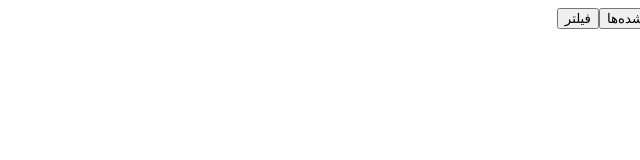
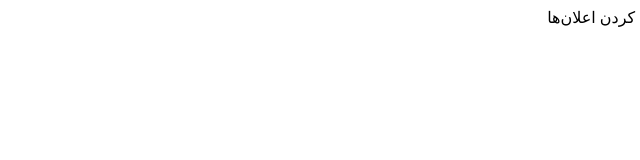
Before and after one commit to bardia-asd/kanban-app, a React (Vite) app: page / in a window 1280 px wide. Shown: the top 160 px of the page, without its empty margins (640-1280 px from the left). Built offline with nearby package versions, Linux system fonts and the light colour scheme; the HTML template or start-up script is replaced by a standard one.

Commit message:
feat(ui): add reusable Switch component

```diff
--- a/package.json
+++ b/package.json
@@ -19,6 +19,7 @@
     "@radix-ui/react-progress": "^1.1.16",
     "@radix-ui/react-select": "^2.3.7",
     "@radix-ui/react-slot": "^1.3.3",
+    "@radix-ui/react-switch": "^1.3.7",
     "@radix-ui/react-tabs": "^1.1.21",
     "@radix-ui/react-toggle": "^1.1.18",
     "@radix-ui/react-tooltip": "^1.2.16",
--- a/src/App.jsx
+++ b/src/App.jsx
@@ -1,15 +1,16 @@
 import { useState } from "react";
 import { Button } from "./components/ui/button";
-import {Toggle} from "./components/ui/toggle";
+import { Switch } from "./components/ui/switch";
+import { Label } from "./components/ui/label";
 
 const App = () => {
     const [activeTab, setActiveTab] = useState("board");
 
     return (
-        <div className="flex items-center gap-2 p-4">
-            <Toggle>نمایش تکمیل‌شده‌ها</Toggle>
+        <div className="flex items-center gap-3 p-4">
+            <Switch id="notifications" />
 
-            <Toggle variant="outline">فیلتر</Toggle>
+            <Label htmlFor="notifications">فعال کردن اعلان‌ها</Label>
         </div>
     );
 };
--- /dev/null
+++ b/src/components/ui/switch/Switch.jsx
@@ -0,0 +1,63 @@
+import { forwardRef } from "react";
+import PropTypes from "prop-types";
+import * as SwitchPrimitives from "@radix-ui/react-switch";
+import { cn } from "@/utils/utils";
+
+/**
+ * A reusable switch component built on top of Radix UI's Switch primitive.
+ *
+ * Supports:
+ * - Controlled and uncontrolled switch state through Radix UI
+ * - Forwarding refs to the underlying switch element
+ * - Custom styling through `className`
+ * - Additional Radix Switch props through `...props`
+ * - Animated thumb movement between checked and unchecked states
+ */
+const Switch = forwardRef(({ className = "", ...props }, ref) => {
+    return (
+        <SwitchPrimitives.Root
+            ref={ref}
+            className={cn(
+                // Base switch styles
+                "peer inline-flex h-5 w-9 shrink-0 cursor-pointer items-center rounded-full border-2 border-transparent shadow-sm transition-colors",
+
+                // Focus styles
+                "focus-visible:outline-none focus-visible:ring-2 focus-visible:ring-ring focus-visible:ring-offset-2 focus-visible:ring-offset-background",
+
+                // Disabled state
+                "disabled:cursor-not-allowed disabled:opacity-50",
+
+                // Checked and unchecked states
+                "data-[state=checked]:bg-primary",
+                "data-[state=unchecked]:bg-input",
+
+                // Allow consumers to override or extend the default styles
+                className,
+            )}
+            {...props}>
+            <SwitchPrimitives.Thumb
+                className={cn(
+                    // Base thumb styles
+                    "pointer-events-none block h-4 w-4 rounded-full bg-background shadow-lg ring-0 transition-transform",
+
+                    // Move the thumb when the switch is checked
+                    "data-[state=checked]:-translate-x-4",
+
+                    // Reset the thumb position when unchecked
+                    "data-[state=unchecked]:translate-x-0",
+                )}
+            />
+        </SwitchPrimitives.Root>
+    );
+});
+
+Switch.displayName = "Switch";
+
+Switch.propTypes = {
+    /**
+     * Additional Tailwind CSS classes.
+     */
+    className: PropTypes.string,
+};
+
+export { Switch };
--- /dev/null
+++ b/src/components/ui/switch/index.js
@@ -0,0 +1 @@
+export { Switch } from "./Switch";
```
Also changed, not shown: 1 other file (tests, documents, lock files or other folders).
